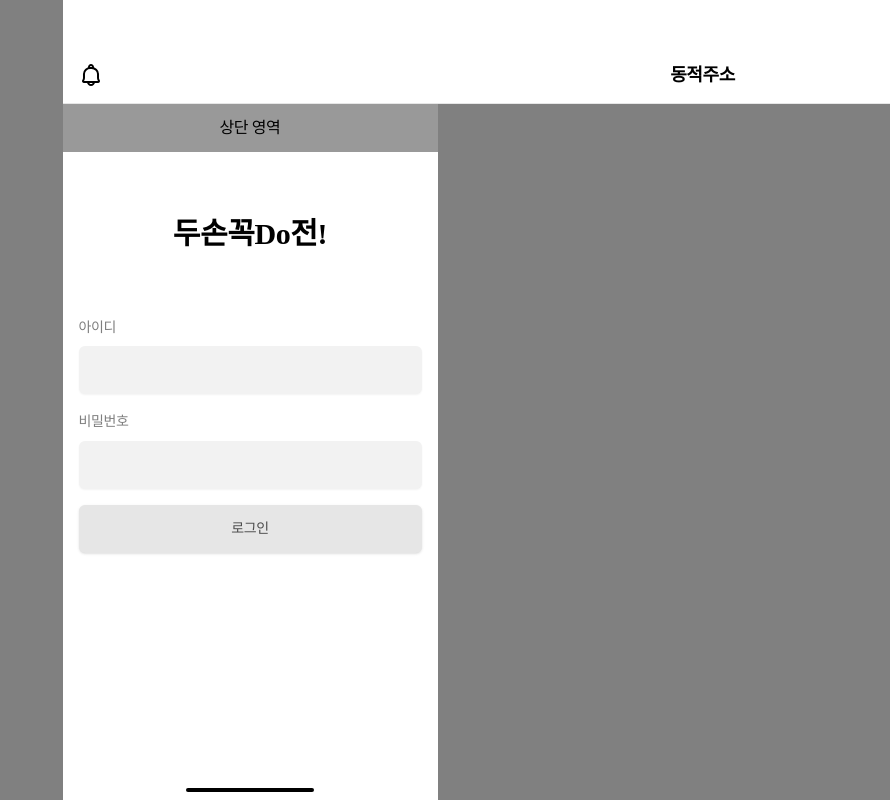
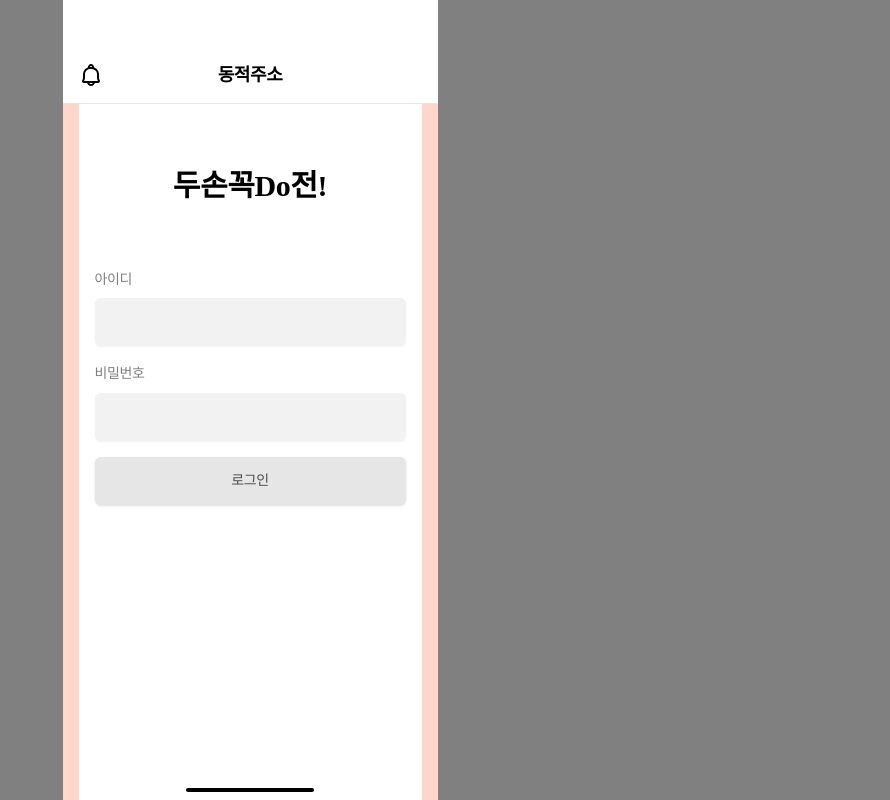
Before and after one commit to blaybus-playus/Frontend, a Next.js app: page /login in a window 1280 px wide. Shown: the top 800 px of the page, without its empty margins (390-1280 px from the left). Built offline with nearby package versions, Linux system fonts and the light colour scheme.

Commit message:
style: 헤더 컴포넌트 너비 수정

```diff
--- a/app/layout.tsx
+++ b/app/layout.tsx
@@ -14,9 +14,11 @@ export default function RootLayout({
 }>) {
   return (
     <html lang="ko">
-      <body className="pt-[104px]">
+      <body className="pt-[104px] bg-primary-100">
         <Header />
-        {children}
+        <div className="w-full px-[16px]">
+          {children}
+        </div>
       </body>
     </html>
   );
--- a/app/login/layout.tsx
+++ b/app/login/layout.tsx
@@ -6,7 +6,6 @@ export default function LoginLayout({
   return (
     <html lang="ko">
       <body>
-        <div className="flex justify-center items-center w-full h-[48px] bg-gray-500"><span>상단 영역</span></div>
         <div>{children}</div>
       </body>
     </html>
--- a/components/common/Header.tsx
+++ b/components/common/Header.tsx
@@ -4,7 +4,7 @@ import React from 'react'
 
 const Header = () => {
   return (
-    <header className="fixed top-0 w-full h-[104px] bg-white z-1000 border-b">
+    <header className="fixed top-0 w-[375px] h-[104px] bg-white z-1000 border-b">
       <div className="absolute bottom-0 w-full h-[56px] flex justify-center items-center">
         <Image
           src={bell}
```
